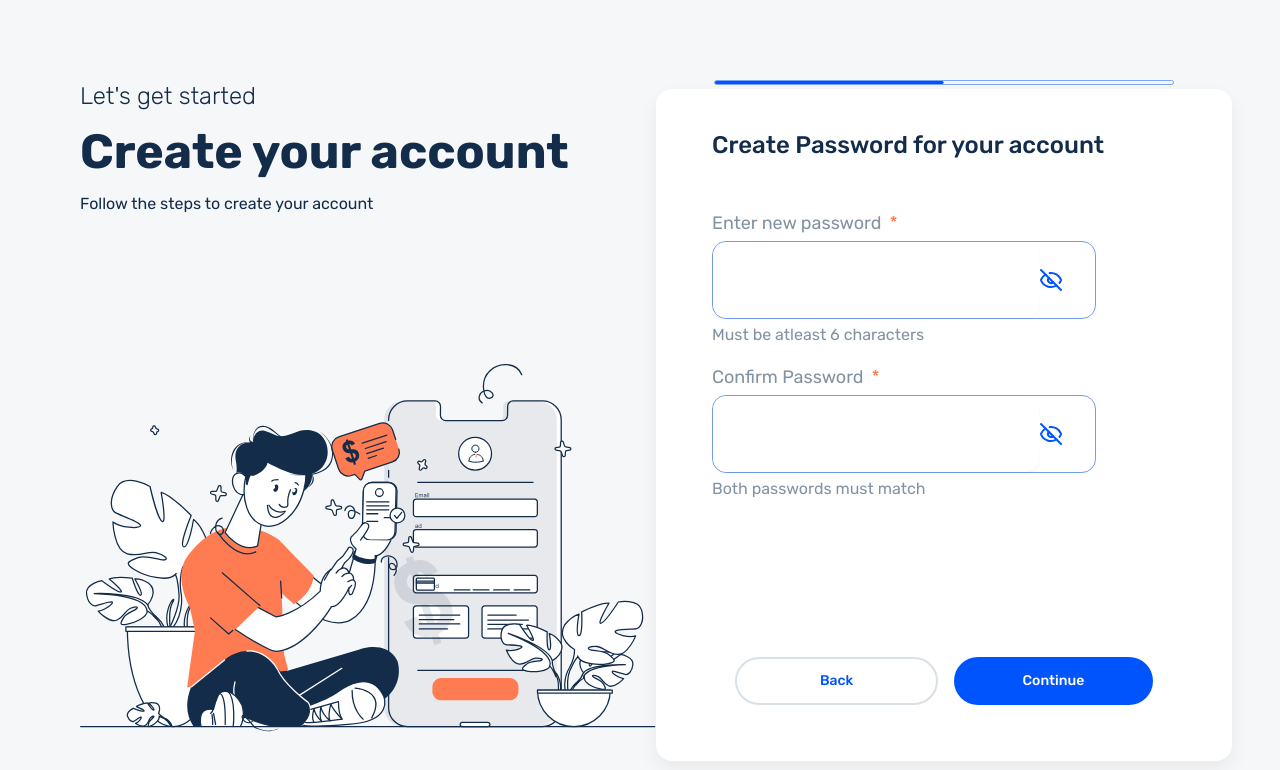
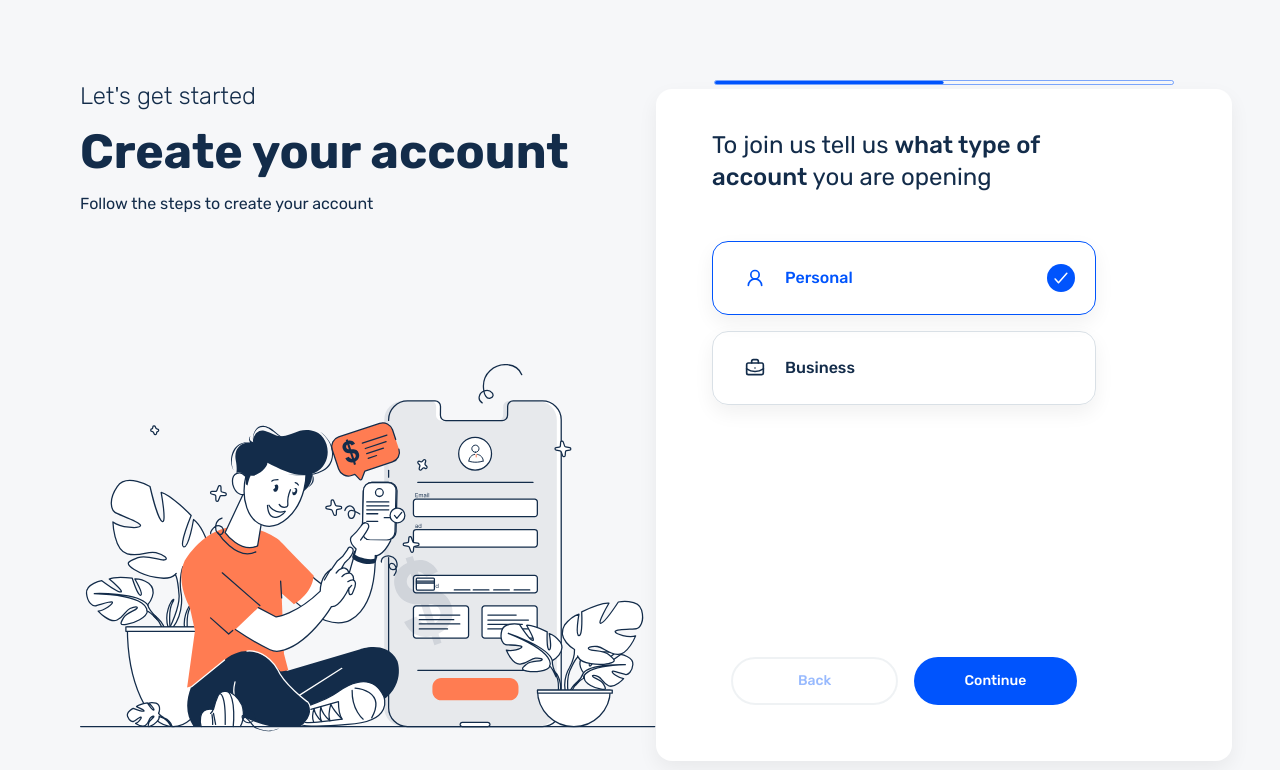
Before and after one commit to Gokul-Gopi/ui-assignment, a Next.js app: page / in a window 1280 px wide. Shown: the top 770 px of the page. Built offline with nearby package versions, Linux system fonts and the light colour scheme.

Commit message:
feat: zustand store to handle onboarding data and steps

```diff
--- a/src/components/home/AccountSuccessDialog.tsx
+++ b/src/components/home/AccountSuccessDialog.tsx
@@ -6,9 +6,10 @@ import {
   DialogHeader,
   DialogTitle,
 } from "@/components/ui/dialog";
-import { Check, ShieldCheck } from "lucide-react";
+import { ShieldCheck } from "lucide-react";
 import checkIcon from "../../../public/check-icon2.svg";
 import Image from "next/image";
+import useOnBoardingStore from "@/store";
 
 interface IAccountSummary {
   accountType: string;
@@ -16,13 +17,6 @@ interface IAccountSummary {
   name: string;
   mobile: string;
 }
-
-const defaultSummary: IAccountSummary = {
-  accountType: "Personal",
-  email: "jo••••@example.com",
-  name: "John Doe",
-  mobile: "9711677290",
-};
 
 interface ISummaryRowProps {
   label: string;
@@ -49,7 +43,10 @@ const AccountSuccessDialog = ({
   onOpenChange,
   summary,
 }: AccountSuccessDialogProps) => {
-  const merged = { ...defaultSummary, ...summary };
+  const accountType = useOnBoardingStore((state) => state.accountType);
+  const email = "demomail@google.com";
+  const name = useOnBoardingStore((state) => state.username);
+  const mobile = useOnBoardingStore((state) => state.phoneNumber);
 
   return (
     <Dialog open={open} onOpenChange={onOpenChange}>
@@ -71,10 +68,16 @@ const AccountSuccessDialog = ({
         </div>
 
         <div className="space-y-3 rounded-xl bg-neutral-200/30 px-4 py-4 text-left">
-          <SummaryRow label="Account Type" value={merged.accountType} />
-          <SummaryRow label="Email" value={merged.email} />
-          <SummaryRow label="Name" value={merged.name} />
-          <SummaryRow label="Mobile Number" value={merged.mobile} />
+          <SummaryRow label="Account Type" value={accountType.name} />
+          <SummaryRow label="Email" value={email} />
+          <SummaryRow
+            label="Name"
+            value={`${name.firstName} ${name.lastName}`}
+          />
+          <SummaryRow
+            label="Mobile Number"
+            value={`${mobile.countryCode} ${mobile.number}`}
+          />
         </div>
 
         <p className="text-muted-foreground flex items-center justify-center gap-1 text-sm">
--- a/src/components/home/ConfirmOTP.tsx
+++ b/src/components/home/ConfirmOTP.tsx
@@ -8,10 +8,14 @@ import { Button } from "@/components/ui/Button";
 import { useEffect, useRef, useState } from "react";
 import { formatTime } from "@/utils/helpers";
 import { toast } from "sonner";
+import useOnBoardingStore from "@/store";
 
 const RESEND_OTP_TIME = 60;
 
 const ConfirmOTP = () => {
+  const step = useOnBoardingStore((state) => state.step);
+  const setStep = useOnBoardingStore((state) => state.setStep);
+
   const timeoutRef = useRef<ReturnType<typeof setTimeout> | null>(null);
   const [resendOtpTime, setResendOtpTime] = useState(RESEND_OTP_TIME);
 
@@ -24,8 +28,8 @@ const ConfirmOTP = () => {
 
   const formattedTime = formatTime(resendOtpTime);
 
-  const onSubmit = form.handleSubmit((data) => {
-    console.log({ data });
+  const onSubmit = form.handleSubmit(() => {
+    setStep(step + 1);
   });
 
   const onResendOtp = () => {
@@ -74,7 +78,7 @@ const ConfirmOTP = () => {
           </div>
         </div>
 
-        <FormButtons />
+        <FormButtons onBack={() => setStep(step - 1)} />
       </form>
     </FormProvider>
   );
--- a/src/components/home/FormButtons.tsx
+++ b/src/components/home/FormButtons.tsx
@@ -1,12 +1,38 @@
-import { Button } from "../ui/Button";
+import { Button } from "@/components/ui/Button";
+import useOnBoardingStore from "@/store";
 
-const FormButtons = () => {
+interface IFormButtonsProps {
+  onBack?: () => void;
+  onContinue?: () => void;
+}
+
+const FormButtons = ({ onBack, onContinue }: IFormButtonsProps) => {
+  const step = useOnBoardingStore((state) => state.step);
+  const setStep = useOnBoardingStore((state) => state.setStep);
+
+  const onBackHandler = () => {
+    if (onBack) {
+      onBack();
+    } else {
+      setStep(step - 1);
+    }
+  };
+
   return (
     <div className="mx-auto mt-auto flex w-full items-center justify-center gap-4 pt-10 max-md:flex-col-reverse md:max-w-[90%]">
-      <Button variant="outline" className="max-md:w-full md:flex-1">
+      <Button
+        disabled={step === 1}
+        onClick={onBackHandler}
+        variant="outline"
+        className="max-md:w-full md:flex-1"
+      >
         Back
       </Button>
-      <Button type="submit" className="max-md:w-full md:flex-1">
+      <Button
+        onClick={() => onContinue && onContinue()}
+        type="submit"
+        className="max-md:w-full md:flex-1"
+      >
         Continue
       </Button>
     </div>
--- a/src/components/home/OTPVerificaton.tsx
+++ b/src/components/home/OTPVerificaton.tsx
@@ -7,20 +7,27 @@ import {
   TPhoneNumberSchema,
 } from "@/utils/validationSchema";
 import { zodResolver } from "@hookform/resolvers/zod";
+import useOnBoardingStore from "@/store";
 
 const OTPVerificaton = () => {
+  const step = useOnBoardingStore((state) => state.step);
+  const setStep = useOnBoardingStore((state) => state.setStep);
+  const setOnBoardingData = useOnBoardingStore(
+    (state) => state.setOnBoardingData,
+  );
+
+  const phoneNumber = useOnBoardingStore((state) => state.phoneNumber);
+
   const form = useForm<TPhoneNumberSchema>({
     resolver: zodResolver(phoneNumberSchema),
     defaultValues: {
-      phone: {
-        countryCode: "+91",
-        number: "",
-      },
+      phone: phoneNumber,
     },
   });
 
   const onSubmit = form.handleSubmit((data) => {
-    console.log({ data });
+    setOnBoardingData({ phoneNumber: data.phone });
+    setStep(step + 1);
   });
 
   return (
--- a/src/components/home/SelectAccountType.tsx
+++ b/src/components/home/SelectAccountType.tsx
@@ -1,26 +1,31 @@
 import check from "../../../public/check-icon.svg";
-import { useState } from "react";
 import FormHeader from "./FormHeader";
 import { BriefcaseBusiness, UserRound } from "lucide-react";
 import { cn } from "@/utils/helpers";
 import Image from "next/image";
 import FormButtons from "./FormButtons";
+import useOnBoardingStore from "@/store";
 
 const options = [
   {
-    id: 1,
+    id: "personal",
     icon: <UserRound size="20" />,
     name: "Personal",
   },
   {
-    id: 2,
+    id: "business",
     icon: <BriefcaseBusiness size="20" />,
     name: "Business",
   },
-];
+] as const;
 
 const SelectAccountType = () => {
-  const [selectedOption, setSelectedOption] = useState(1);
+  const step = useOnBoardingStore((state) => state.step);
+  const setStep = useOnBoardingStore((state) => state.setStep);
+  const accountType = useOnBoardingStore((state) => state.accountType);
+  const setOnBoardingData = useOnBoardingStore(
+    (state) => state.setOnBoardingData,
+  );
 
   return (
     <div className="flex flex-1 flex-col xl:pr-20">
@@ -39,19 +44,21 @@ const SelectAccountType = () => {
           <div key={el.id}>
             <div
               role="button"
-              onClick={() => setSelectedOption(el.id)}
+              onClick={() =>
+                setOnBoardingData({ accountType: { id: el.id, name: el.name } })
+              }
               className={cn(
                 "shadow-card border-border relative flex cursor-pointer items-center gap-5 rounded-2xl border px-8 py-6",
                 {
-                  "border-primary text-primary": selectedOption === el.id,
+                  "border-primary text-primary": accountType.id === el.id,
                 },
               )}
             >
-              <div className={cn({ "text-primary": selectedOption === el.id })}>
+              <div className={cn({ "text-primary": accountType.id === el.id })}>
                 {el.icon}
               </div>
               <span className="font-medium">{el.name}</span>
-              {selectedOption === el.id && (
+              {accountType.id === el.id && (
                 <Image
                   src={check}
                   alt="check"
@@ -63,7 +70,7 @@ const SelectAccountType = () => {
         ))}
       </div>
 
-      <FormButtons />
+      <FormButtons onContinue={() => setStep(step + 1)} />
     </div>
   );
 };
--- a/src/components/home/Username.tsx
+++ b/src/components/home/Username.tsx
@@ -4,18 +4,24 @@ import FormButtons from "./FormButtons";
 import { TUsernameSchema, usernameSchema } from "@/utils/validationSchema";
 import { zodResolver } from "@hookform/resolvers/zod";
 import TextInput from "@/components/form/TextInput";
+import useOnBoardingStore from "@/store";
 
 const Username = () => {
+  const step = useOnBoardingStore((state) => state.step);
+  const setStep = useOnBoardingStore((state) => state.setStep);
+  const setOnBoardingData = useOnBoardingStore(
+    (state) => state.setOnBoardingData,
+  );
+  const username = useOnBoardingStore((state) => state.username);
+
   const form = useForm<TUsernameSchema>({
     resolver: zodResolver(usernameSchema),
-    defaultValues: {
-      firstName: "",
-      lastName: "",
-    },
+    defaultValues: username,
   });
 
   const onSubmit = form.handleSubmit((data) => {
-    console.log({ data });
+    setOnBoardingData({ username: data });
+    setStep(step + 1);
   });
 
   return (
@@ -29,7 +35,8 @@ const Username = () => {
           <TextInput name="lastName" label="Last Name" required />
         </div>
 
-        <FormButtons />
+        {/* -2 because we are going back to the OTP verification step */}
+        <FormButtons onBack={() => setStep(step - 2)} />
       </form>
     </FormProvider>
   );
--- a/src/pages/index.tsx
+++ b/src/pages/index.tsx
@@ -3,9 +3,12 @@ import CreatePassword from "@/components/home/CreatePassword";
 import OTPVerificaton from "@/components/home/OTPVerificaton";
 import SelectAccountType from "@/components/home/SelectAccountType";
 import Username from "@/components/home/Username";
+import useOnBoardingStore from "@/store";
 import Head from "next/head";
 
 const Page = () => {
+  const step = useOnBoardingStore((state) => state.step);
+
   return (
     <>
       <Head>
@@ -16,11 +19,11 @@ const Page = () => {
         />
       </Head>
 
-      {/* <SelectAccountType /> */}
-      {/* <OTPVerificaton /> */}
-      {/* <ConfirmOTP /> */}
-      {/* <Username /> */}
-      <CreatePassword />
+      {step === 1 && <SelectAccountType />}
+      {step === 2 && <OTPVerificaton />}
+      {step === 3 && <ConfirmOTP />}
+      {step === 4 && <Username />}
+      {step === 5 && <CreatePassword />}
     </>
   );
 };
--- /dev/null
+++ b/src/store/index.ts
@@ -0,0 +1,39 @@
+import { create } from "zustand";
+
+interface IOnBoardingStore {
+  accountType: {
+    id: string;
+    name: string;
+  };
+  phoneNumber: {
+    countryCode: string;
+    number: string;
+  };
+  username: {
+    firstName: string;
+    lastName: string;
+  };
+  step: number;
+  setStep: (step: number) => void;
+  setOnBoardingData: (data: Partial<IOnBoardingStore>) => void;
+}
+
+const useOnBoardingStore = create<IOnBoardingStore>((set) => ({
+  accountType: {
+    id: "personal",
+    name: "Personal",
+  },
+  phoneNumber: {
+    countryCode: "+91",
+    number: "",
+  },
+  username: {
+    firstName: "",
+    lastName: "",
+  },
+  step: 1,
+  setStep: (step) => set({ step }),
+  setOnBoardingData: (data) => set({ ...data }),
+}));
+
+export default useOnBoardingStore;
```
